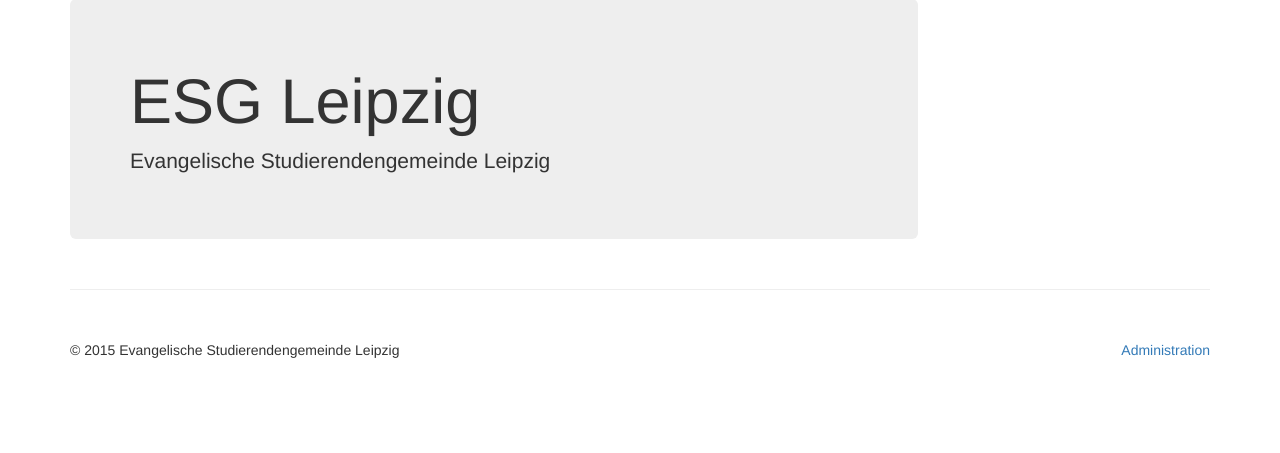
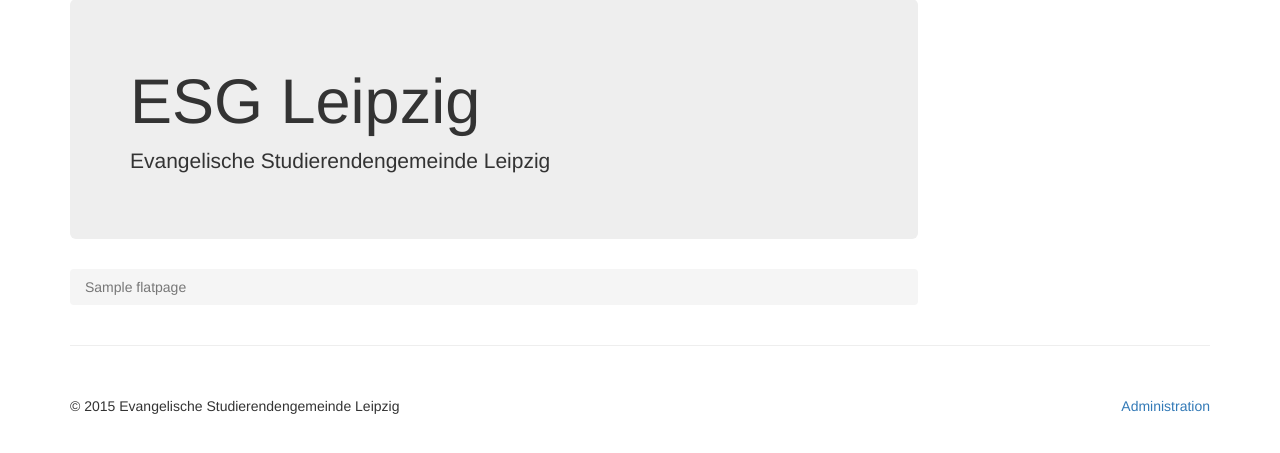
Before and after one commit to ESG-Leipzig/Homepage-2015, a Django app: template esg_leipzig_homepage_2015/templates/base.html in a window 1280 px wide. Shown: the part 71-524 px from the top of the page. Run offline with Django 3.2, Linux system fonts and the light colour scheme; the template is opened without the code that fills it: most values are stand-ins (such as "Sample title", 1, 10 or a date in 2020); some libraries are stand-ins or nearby versions.

Commit message:
Added breadcrumb.

```diff
--- a/esg_leipzig_homepage_2015/templates/base.html
+++ b/esg_leipzig_homepage_2015/templates/base.html
@@ -96,6 +96,15 @@
                                 {% block jumbotron_inner %}{% endblock %}
                             </div>
                         {% endblock %}
+                        <ol class="breadcrumb" role="navigation">
+                            {% for flatpage in breadcrumb_list %}
+                                {% if not forloop.last %}
+                                    <li><a href="{{ flatpage.get_absolute_url }}">{{ flatpage.title }}</a></li>
+                                {% else %}
+                                    <li class="active">{{ flatpage.title }}</li>
+                                {% endif %}
+                            {% endfor %}
+                        </ol>
                         {% block main_content %}{% endblock %}
                     </div><!-- /#main_content -->
                     <div class="col-xs-6 col-sm-3 sidebar-offcanvas" id="sidebar" role="navigation">
```
Also changed, not shown: esg_leipzig_homepage_2015/views.py (+14 -0 lines), 1 other file.
